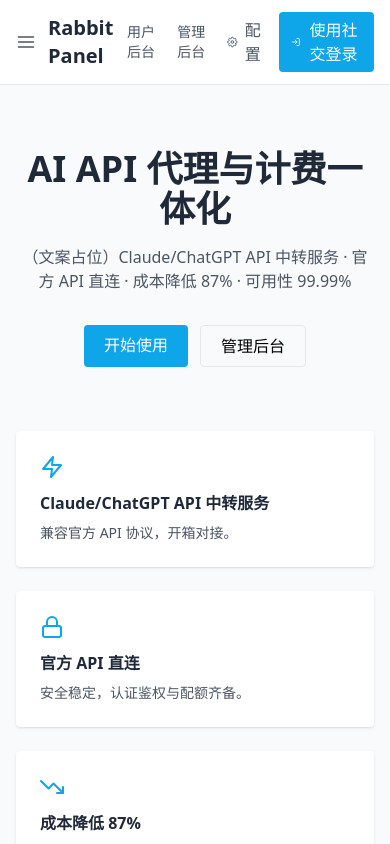
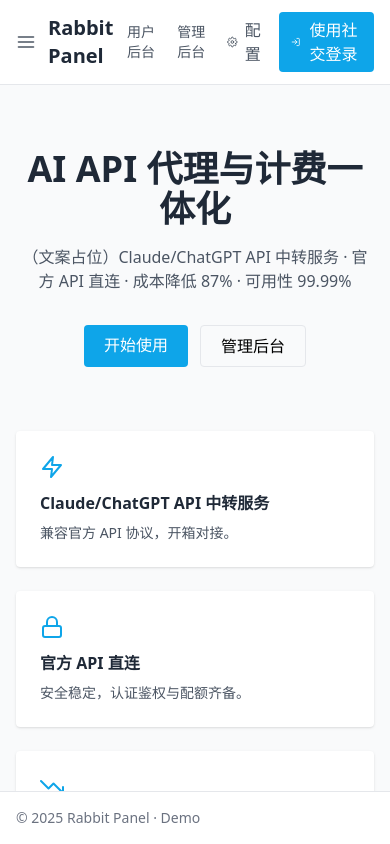
Before and after one commit to ruabbit/RabbitAIPanel, a React (Vite) app in the folder frontend/: page / in a window 390 px wide. Shown: the top 844 px of the page. Built offline with nearby package versions, Linux system fonts and the light colour scheme; no server answers.

Commit message:
layout: use h-screen on root flex container; switch inner dashboard grids to h-full so sidebar can fill column height at >=md; addresses sidebar not filling height

```diff
--- a/frontend/src/components/Layout.jsx
+++ b/frontend/src/components/Layout.jsx
@@ -4,7 +4,7 @@ import Footer from './Footer'
 
 export default function Layout({ children }) {
   return (
-    <div className="min-h-screen flex flex-col bg-gray-50">
+    <div className="h-screen flex flex-col bg-gray-50">
       <Navbar />
       <main className="flex-1 min-h-0">
         {children}
--- a/frontend/src/pages/admin/AdminLayout.jsx
+++ b/frontend/src/pages/admin/AdminLayout.jsx
@@ -19,7 +19,7 @@ export default function AdminLayout({ children }) {
     { label: '团队账期', to: '/admin/team-period' },
   ]
   return (
-    <div className={`grid grid-cols-1 ${sidebarOpen ? 'md:grid-cols-[16rem_1fr]' : 'md:grid-cols-1'} gap-0 min-h-full`}>
+    <div className={`grid grid-cols-1 ${sidebarOpen ? 'md:grid-cols-[16rem_1fr]' : 'md:grid-cols-1'} gap-0 h-full`}>
       <Sidebar items={items} title="管理后台" open={sidebarOpen} onClose={()=>setSidebarOpen(false)} />
       <div className="p-4 md:p-6">{children}</div>
     </div>
--- a/frontend/src/pages/user/UserLayout.jsx
+++ b/frontend/src/pages/user/UserLayout.jsx
@@ -15,7 +15,7 @@ export default function UserLayout({ children }) {
     { label: '代理测试', to: '/dashboard/proxy' },
   ]
   return (
-    <div className={`grid grid-cols-1 ${sidebarOpen ? 'md:grid-cols-[16rem_1fr]' : 'md:grid-cols-1'} gap-0 min-h-full`}>
+    <div className={`grid grid-cols-1 ${sidebarOpen ? 'md:grid-cols-[16rem_1fr]' : 'md:grid-cols-1'} gap-0 h-full`}>
       <Sidebar items={items} title="用户后台" open={sidebarOpen} onClose={()=>setSidebarOpen(false)} />
       <div className="p-4 md:p-6">{children}</div>
     </div>
```
